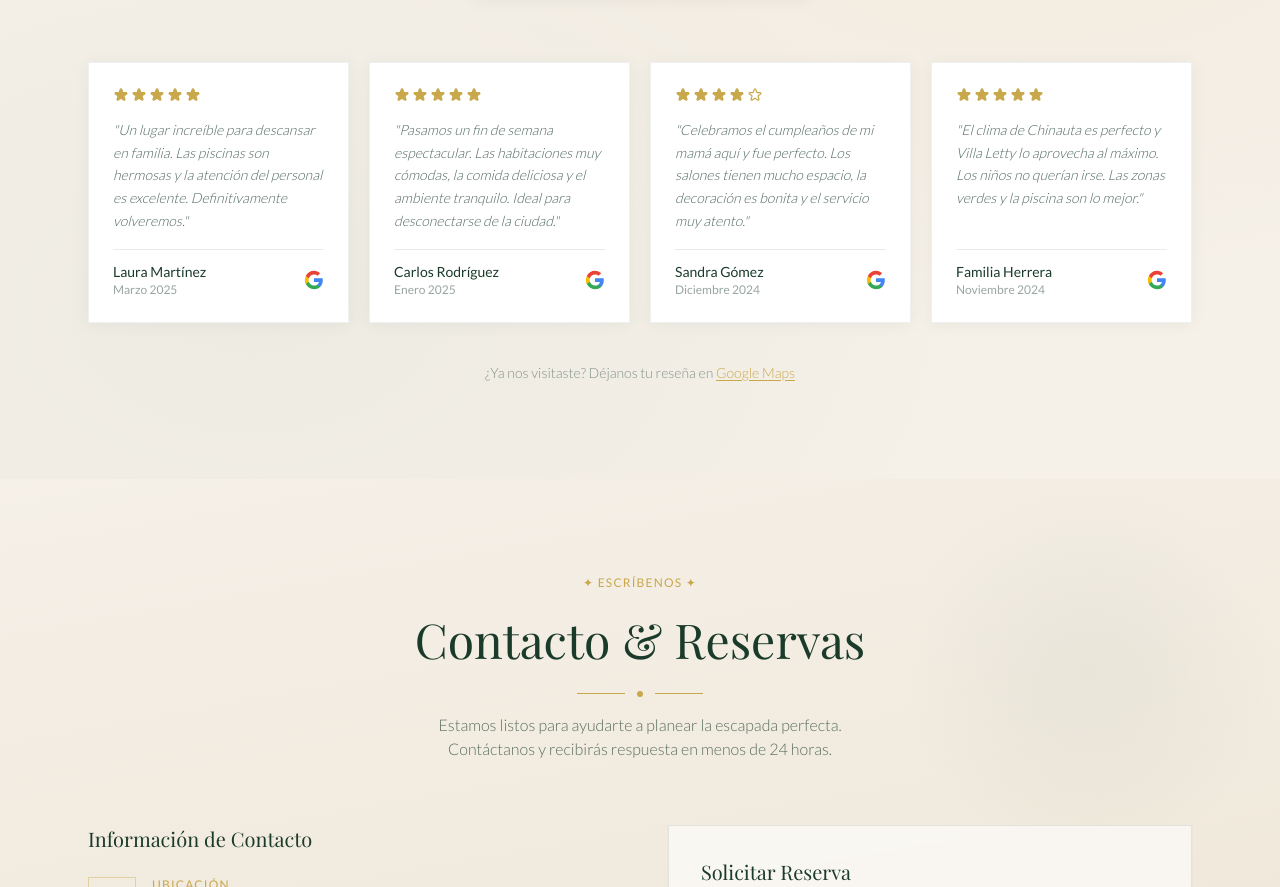
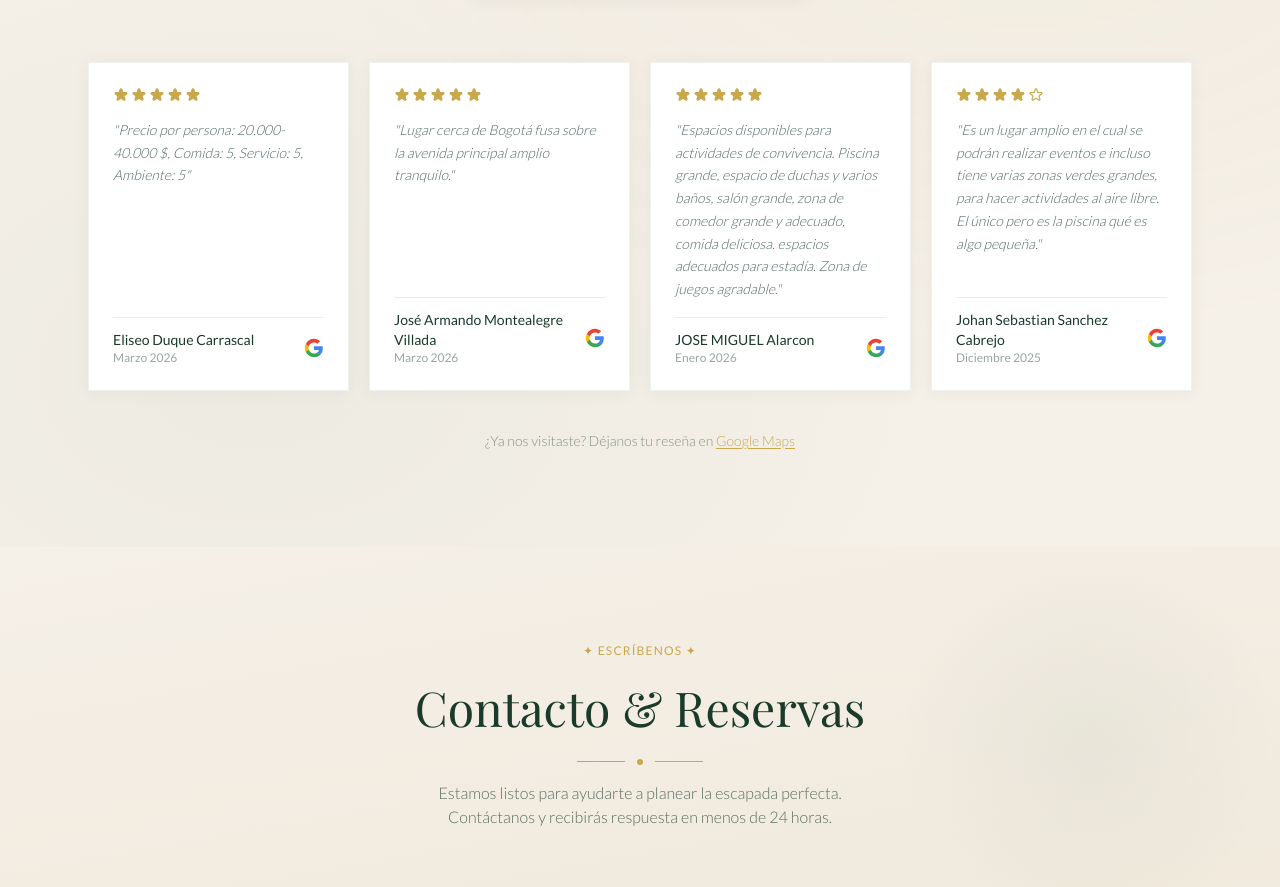
Before and after one commit to Dangod-spec/villa-letty, a Next.js app: page / in a window 1280 px wide. Shown: the part 6415-7302 px from the top of the page. Built offline with nearby package versions, Linux system fonts and the light colour scheme; a web font is replaced by a local one.

Commit message:
Update Testimonios.tsx

```diff
--- a/app/components/Testimonios.tsx
+++ b/app/components/Testimonios.tsx
@@ -1,28 +1,29 @@
 'use client'
 const testimonios = [
+
   {
-    nombre: 'Laura Martínez',
-    fecha: 'Marzo 2025',
-    texto: 'Un lugar increíble para descansar en familia. Las piscinas son hermosas y la atención del personal es excelente. Definitivamente volveremos.',
+    nombre: 'Eliseo Duque Carrascal',
+    fecha: 'Marzo 2026',
+    texto: 'Precio por persona: 20.000-40.000 $, Comida: 5, Servicio: 5, Ambiente: 5',
     estrellas: 5,
   },
   {
-    nombre: 'Carlos Rodríguez',
-    fecha: 'Enero 2025',
-    texto: 'Pasamos un fin de semana espectacular. Las habitaciones muy cómodas, la comida deliciosa y el ambiente tranquilo. Ideal para desconectarse de la ciudad.',
+    nombre: 'José Armando Montealegre Villada',
+    fecha: 'Marzo 2026',
+    texto: 'Lugar cerca de Bogotá fusa sobre la avenida principal amplio tranquilo.',
     estrellas: 5,
   },
   {
-    nombre: 'Sandra Gómez',
-    fecha: 'Diciembre 2024',
-    texto: 'Celebramos el cumpleaños de mi mamá aquí y fue perfecto. Los salones tienen mucho espacio, la decoración es bonita y el servicio muy atento.',
-    estrellas: 4,
+    nombre: 'JOSE MIGUEL Alarcon',
+    fecha: 'Enero 2026',
+    texto: 'Espacios disponibles para actividades de convivencia. Piscina grande, espacio de duchas y varios baños, salón grande, zona de comedor grande y adecuado, comida deliciosa. espacios adecuados para estadía. Zona de juegos agradable.',
+    estrellas: 5,
   },
   {
-    nombre: 'Familia Herrera',
-    fecha: 'Noviembre 2024',
-    texto: 'El clima de Chinauta es perfecto y Villa Letty lo aprovecha al máximo. Los niños no querían irse. Las zonas verdes y la piscina son lo mejor.',
-    estrellas: 5,
+    nombre: 'Johan Sebastian Sanchez Cabrejo',
+    fecha: 'Diciembre 2025',
+    texto: 'Es un lugar amplio en el cual se podrán realizar eventos e incluso tiene varias zonas verdes grandes, para hacer actividades al aire libre. El único pero es la piscina qué es algo pequeña.',
+    estrellas: 4,
   },
 ]
 
```
